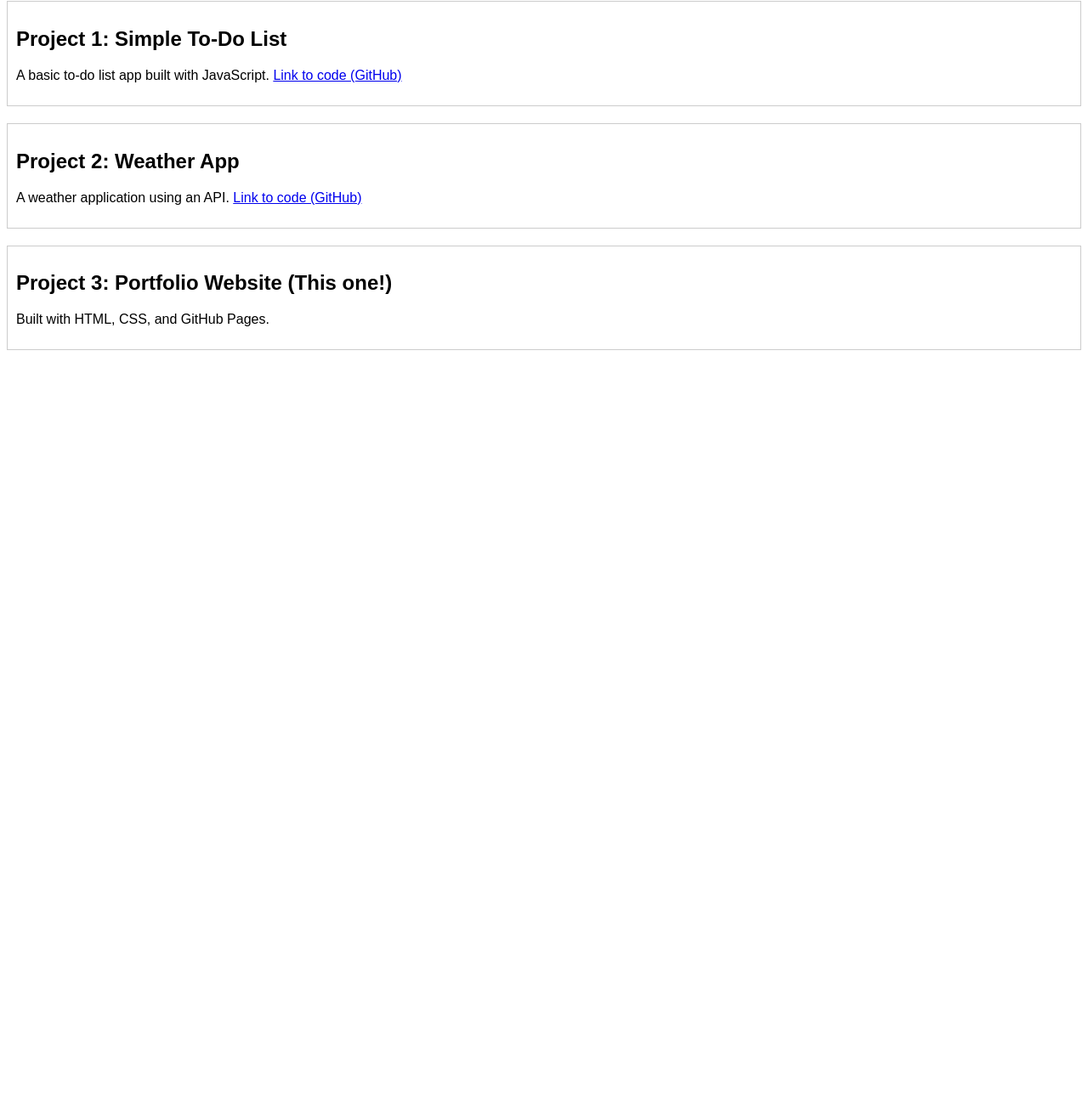
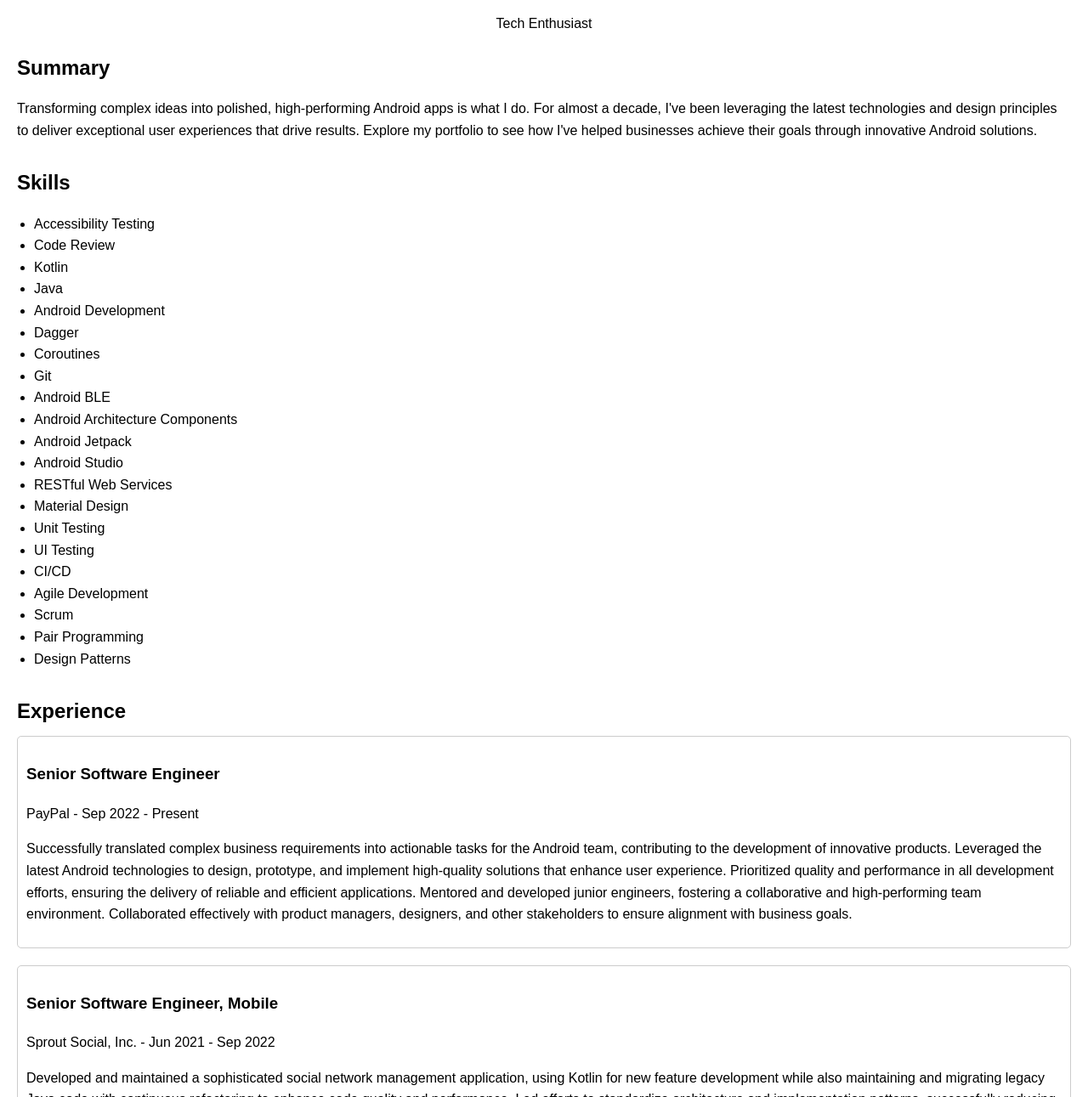
Before and after one commit to bigyanthapa/bigyanthapa.github.io, a plain HTML site: page index.html in a window 1280 px wide. Shown: the part 79-1370 px from the top of the page at 85% size. Before the commit the page ends 800 px from the top, so only its background shows below. Drawn offline with Linux system fonts and the light colour scheme.

Commit message:
added summary and style

```diff
--- a/index.html
+++ b/index.html
@@ -1,30 +1,76 @@
 <!DOCTYPE html>
-<html>
+<html lang="en">
 <head>
-  <title>My Developer Portfolio</title>
-  <style>
-    body { font-family: sans-serif; }
-    h1 { text-align: center; }
-    .project { margin-bottom: 20px; padding: 10px; border: 1px solid #ccc; }
-  </style>
+    <meta charset="UTF-8">
+    <meta name="viewport" content="width=device-width, initial-scale=1.0">
+    <title>Developer Portfolio</title>
+    <link rel="stylesheet" href="style.css">
 </head>
 <body>
-  <h1>My Developer Portfolio</h1>
+    <header>
+        <h1>Bigyan Thapa</h1>
+        <p>Tech Enthusiast</p>
+    </header>
 
-  <div class="project">
-    <h2>Project 1: Simple To-Do List</h2>
-    <p>A basic to-do list app built with JavaScript.  <a href="#">Link to code (GitHub)</a></p>
-  </div>
+    <section id="summary">
+        <h2>Summary</h2>
+        <p>Transforming complex ideas into polished, high-performing Android apps is what I do. For almost a decade, I've been leveraging the latest technologies and design principles to deliver exceptional user experiences that drive results. Explore my portfolio to see how I've helped businesses achieve their goals through innovative Android solutions.</p>
+    </section>
 
-  <div class="project">
-    <h2>Project 2: Weather App</h2>
-    <p>A weather application using an API.  <a href="#">Link to code (GitHub)</a></p>
-  </div>
+    <section id="skills">
+        <h2>Skills</h2>
+        <ul>
+            <li>Accessibility Testing</li>
+            <li>Code Review</li>
+            <li>Kotlin</li>
+            <li>Java</li>
+            <li>Android Development</li>
+            <li>Dagger</li>
+            <li>Coroutines</li>
+            <li>Git</li>
+            <li>Android BLE</li>
+            <li>Android Architecture Components</li>
+            <li>Android Jetpack</li>
+            <li>Android Studio</li>
+            <li>RESTful Web Services</li>
+            <li>Material Design</li>
+            <li>Unit Testing</li>
+            <li>UI Testing</li>
+            <li>CI/CD</li>
+            <li>Agile Development</li>
+            <li>Scrum</li>
+            <li>Pair Programming</li>
+            <li>Design Patterns</li>
+            </ul>
+            </section>
 
-  <div class="project">
-    <h2>Project 3: Portfolio Website (This one!)</h2>
-    <p>Built with HTML, CSS, and GitHub Pages. </p>
-  </div>
+    <section id="experience">
+        <h2>Experience</h2>
+        <div class="experience-item">
+            <h3>Senior Software Engineer</h3>
+            <p>PayPal - Sep 2022 - Present</p>
+            <p>Successfully translated complex business requirements into actionable tasks for the Android team, contributing to the development of innovative products. Leveraged the latest Android technologies to design, prototype, and implement high-quality solutions that enhance user experience. Prioritized quality and performance in all development efforts, ensuring the delivery of reliable and efficient applications. Mentored and developed junior engineers, fostering a collaborative and high-performing team environment. Collaborated effectively with product managers, designers, and other stakeholders to ensure alignment with business goals.</p>
+            </div>
+        <div class="experience-item">
+            <h3>Senior Software Engineer, Mobile</h3>
+            <p>Sprout Social, Inc. - Jun 2021 - Sep 2022</p>
+            <p>Developed and maintained a sophisticated social network management application, using Kotlin for new feature development while also maintaining and migrating legacy Java code with continuous refactoring to enhance code quality and performance. Led efforts to standardize architecture and implementation patterns, successfully reducing reliance on unnecessary third-party libraries. By staying at the forefront of Android application development best practices, I ensure that these advancements are seamlessly integrated into the project, contributing to a modern, efficient, and scalable application.</p>
+        </div>
+        <div class="experience-item">
+            <h3>Mobile Engineer</h3>
+            <p>Propeller Health - Jan 2020 - Jun 2021</p>
+            <p>Developed and maintained a critical product that supports the respiratory health of thousands of users with special needs, providing them with a robust, user-friendly, and reliable Android application for health tracking. Primarily using Kotlin for new development while maintaining legacy Java code, I leveraged Android architecture components, REST Web Services, Material Design, Retrofit, Dagger, Google Play Services, Firebase, ViewBinding, and extensive Android unit testing frameworks (JUnit, Robolectric, Kotest, Mockito, Mockk) to build and enhance the application.</p>
+        </div>
+        <div class="experience-item">
+            <h3>Android Developer Consultant</h3>
+            <p>Codeworks, Inc. - Dec 2015 - Jan 2020</p>
+            <p>Worked as a consultant for Milwaukee Tools for a little above 4 years. During this time, I got the opportunity to grow with the team implementing newer technology and making the power tool smart. Milwaukee Tools makes the best power tools smart allowing them to be connected to smart phones. The customers can connect to the Bluetooth enabled tools and customize various settings like torque, rpm etc. to perform specific tasks. Also they can generate reports for hydraulic based tools, tool & unlock tools in case they get lost and track location.</p>
+            <p>As an Android application developer in the team from early on, I got opportunity to grow with the team. I worked closely with product, design and engineering teams to add new features, optimization, continuous integration and deployment of the app and support the new product development pipeline. Bluetooth is the core of the application along with tracking, analytics, inventory management, notifications, tool controls and so on.</p>
+        </div>
+    </section>
 
+    <footer>
+        <p>© 2023 Bigyan Thapa</p>
+    </footer>
 </body>
 </html>
--- /dev/null
+++ b/style.css
@@ -0,0 +1,42 @@
+body {
+    font-family: sans-serif;
+    line-height: 1.6;
+    margin: 20px;
+}
+
+header {
+    text-align: center;
+    margin-bottom: 20px;
+}
+
+h1 {
+    font-size: 2em;
+}
+
+section {
+    margin-bottom: 30px;
+}
+
+h2 {
+    font-size: 1.5em;
+    margin-bottom: 10px;
+}
+
+.experience-item {
+    margin-bottom: 20px;
+    padding: 10px;
+    border: 1px solid #ccc;
+    border-radius: 5px;
+}
+
+ul {
+    list-style-type: disc;
+    padding-left: 20px;
+}
+
+footer {
+    text-align: center;
+    margin-top: 30px;
+    padding-top: 10px;
+    border-top: 1px solid #ccc;
+}
```
